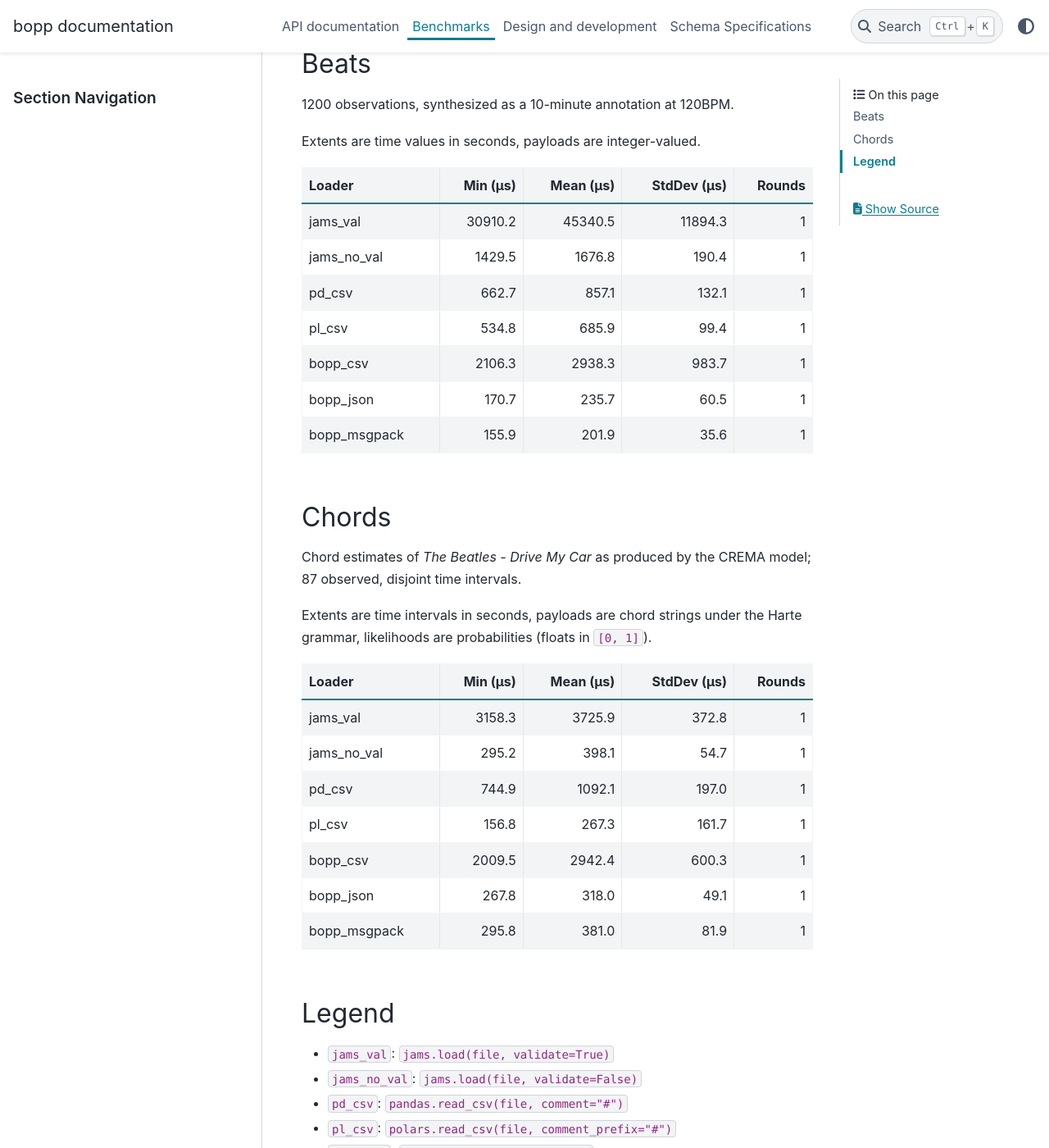
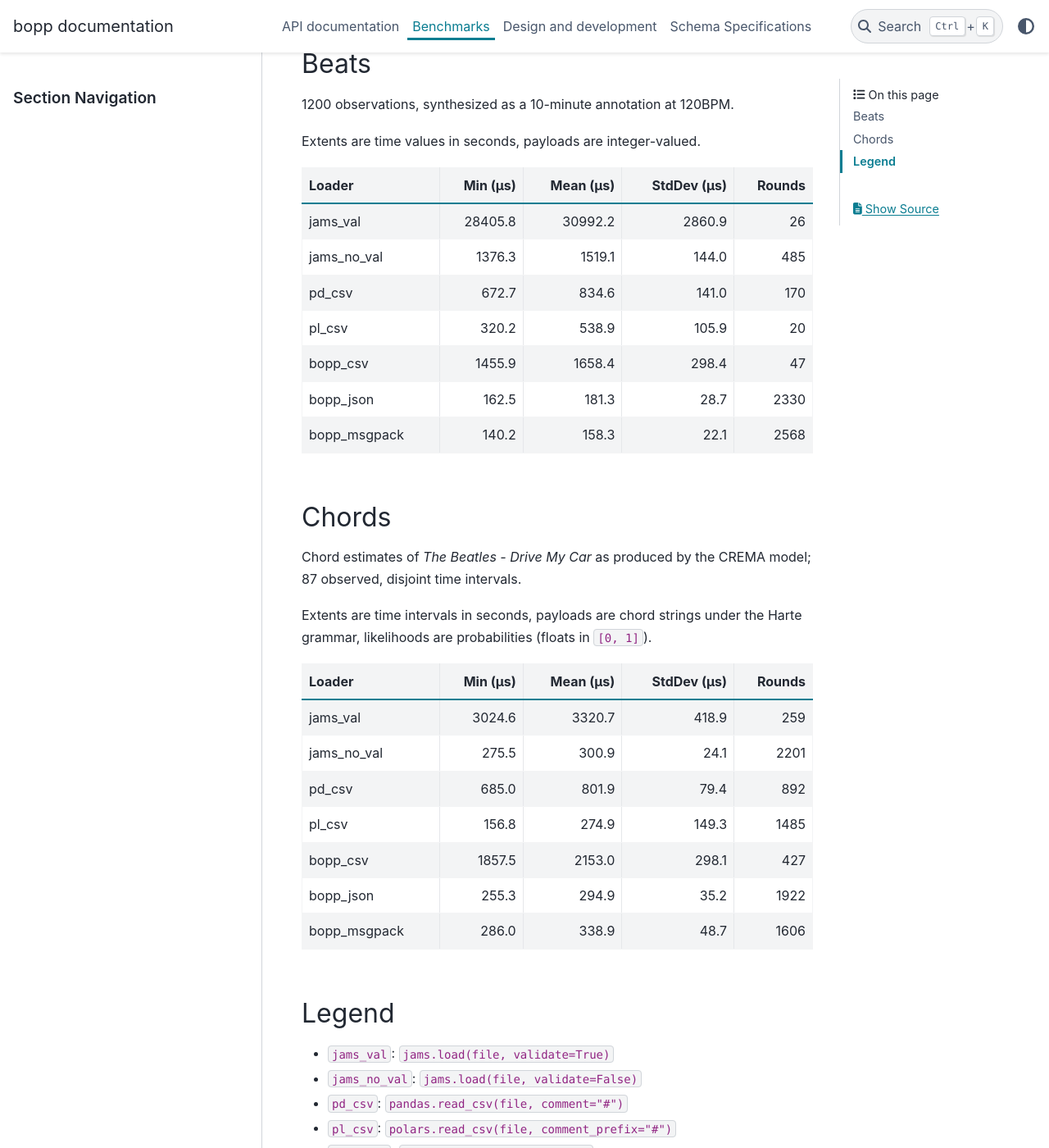
Before and after one commit to bmcfee/bopp, a Sphinx documentation site: the page built from docs/benchmarks.md, in a window 1280 px wide and 1400 px high, scrolled down 441 px. Shown: the whole window at 82% size. Built offline with Sphinx 7.4.7 and the PyData theme 0.15.4, drawn with Linux system fonts in a browser that asks for light colours.

Commit message:
fixing rounds in benchmark report

```diff
--- a/docs/benchmarks.md
+++ b/docs/benchmarks.md
@@ -20,13 +20,13 @@ Extents are time values in seconds, payloads are integer-valued.
 
 | Loader       |   Min (μs) |   Mean (μs) |   StdDev (μs) |   Rounds |
 |:-------------|-----------:|------------:|--------------:|---------:|
-| jams_val     |    30910.2 |     45340.5 |       11894.3 |        1 |
-| jams_no_val  |     1429.5 |      1676.8 |         190.4 |        1 |
-| pd_csv       |      662.7 |       857.1 |         132.1 |        1 |
-| pl_csv       |      534.8 |       685.9 |          99.4 |        1 |
-| bopp_csv     |     2106.3 |      2938.3 |         983.7 |        1 |
-| bopp_json    |      170.7 |       235.7 |          60.5 |        1 |
-| bopp_msgpack |      155.9 |       201.9 |          35.6 |        1 |
+| jams_val     |    28405.8 |     30992.2 |        2860.9 |       26 |
+| jams_no_val  |     1376.3 |      1519.1 |         144.0 |      485 |
+| pd_csv       |      672.7 |       834.6 |         141.0 |      170 |
+| pl_csv       |      320.2 |       538.9 |         105.9 |       20 |
+| bopp_csv     |     1455.9 |      1658.4 |         298.4 |       47 |
+| bopp_json    |      162.5 |       181.3 |          28.7 |     2330 |
+| bopp_msgpack |      140.2 |       158.3 |          22.1 |     2568 |
 
 
 
@@ -40,13 +40,13 @@ likelihoods are probabilities (floats in `[0, 1]`).
 
 | Loader       |   Min (μs) |   Mean (μs) |   StdDev (μs) |   Rounds |
 |:-------------|-----------:|------------:|--------------:|---------:|
-| jams_val     |     3158.3 |      3725.9 |         372.8 |        1 |
-| jams_no_val  |      295.2 |       398.1 |          54.7 |        1 |
-| pd_csv       |      744.9 |      1092.1 |         197.0 |        1 |
-| pl_csv       |      156.8 |       267.3 |         161.7 |        1 |
-| bopp_csv     |     2009.5 |      2942.4 |         600.3 |        1 |
-| bopp_json    |      267.8 |       318.0 |          49.1 |        1 |
-| bopp_msgpack |      295.8 |       381.0 |          81.9 |        1 |
+| jams_val     |     3024.6 |      3320.7 |         418.9 |      259 |
+| jams_no_val  |      275.5 |       300.9 |          24.1 |     2201 |
+| pd_csv       |      685.0 |       801.9 |          79.4 |      892 |
+| pl_csv       |      156.8 |       274.9 |         149.3 |     1485 |
+| bopp_csv     |     1857.5 |      2153.0 |         298.1 |      427 |
+| bopp_json    |      255.3 |       294.9 |          35.2 |     1922 |
+| bopp_msgpack |      286.0 |       338.9 |          48.7 |     1606 |
 
 
 
--- a/pyproject.toml
+++ b/pyproject.toml
@@ -76,7 +76,8 @@ pytest tests/benchmark.py \
     -p no:cov \
     --benchmark-group-by=param:prefix \
     --benchmark-columns=min,mean,stddev,rounds \
-    --benchmark-json=benchmark.json
+    --benchmark-json=benchmark.json \
+    --benchmark-min-rounds=5
 """
 
 [tool.hatch.build.targets.wheel]
```
Also changed, not shown: 1 other file.
